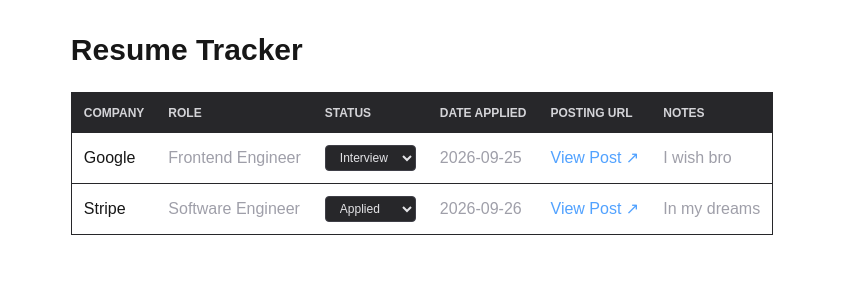
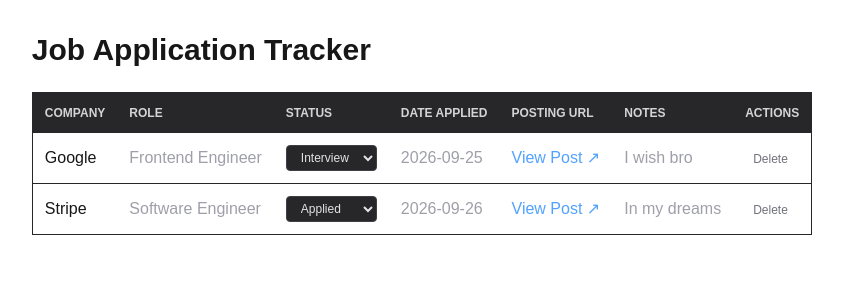
Before and after one commit to SalmanLimbada/job-application-tracker, a Next.js app: page / in a window 1280 px wide. Shown: the top 300 px of the page, without its empty margins (218-1061 px from the left). Built offline with nearby package versions, Linux system fonts and the light colour scheme.

Commit message:
add delete functionality

```diff
--- a/src/app/page.tsx
+++ b/src/app/page.tsx
@@ -47,9 +47,17 @@
     }));
   }
 
+  function handleDeleteJob(id: string) {
+    setJobs((prevJobs) => {
+      const updatedJobs = { ...prevJobs };
+      delete updatedJobs[id];
+      return updatedJobs;
+    });
+  }
+
   return (
     <main className="p-8 max-w-5xl mx-auto">
-      <h1 className="text-3xl font-bold mb-6">Resume Tracker</h1>
+      <h1 className="text-3xl font-bold mb-6">Job Application Tracker</h1>
       <table className="w-full text-left border border-zinc-800">
         <thead className="bg-zinc-800 text-zinc-300 text-xs uppercase font-semibold">
           <tr>
@@ -59,6 +67,7 @@
             <th className="p-3">Date Applied</th>
             <th className="p-3">Posting URL</th>
             <th className="p-3">Notes</th>
+            <th className="p-3">Actions</th>
           </tr>
         </thead>
         <tbody>
@@ -91,6 +100,14 @@
                 </a>
               </td>
               <td className="p-3 text-zinc-400">{job.notes}</td>
+              <td className="p-3">
+                <button
+                  onClick={() => handleDeleteJob(job.id)}
+                  className="text-zinc-500 hover:text-red-400 text-xs px-2 py-1 rounded hover:bg-red-950/30 transition-colors"
+                >
+                  Delete
+                </button>
+              </td>
             </tr>
           ))}
         </tbody>
```
Also changed, not shown: 1 other file (tests, documents, lock files or other folders).
